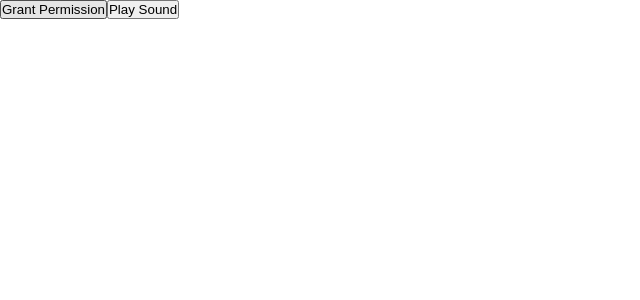
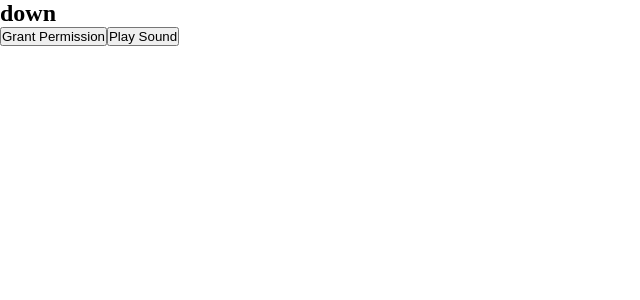
Before and after one commit to S4-Duo/ReactiveSoundscapePWA, a Next.js app: page /Homepage in a window 1280 px wide. Shown: the top 300 px of the page, without its empty margins (0-640 px from the left). Built offline with nearby package versions, Linux system fonts and the light colour scheme; no server answers.

Commit message:
new commit

```diff
--- a/src/pages/Homepage/index.tsx
+++ b/src/pages/Homepage/index.tsx
@@ -17,7 +17,7 @@ export default function Homepage() {
     const [beta, setBeta] = useState<any>()
     const [gamma, setGamma] = useState<any>()
     const [alpha, setAlpha] = useState<any>()
-    const [facing, setFacing] = useState<string>()
+    const [facing, setFacing] = useState<string>("down")
 
     useEffect(() => {
         if (facing == "up") {
```
Also changed, not shown: 1 other file (tests, documents, lock files or other folders).
